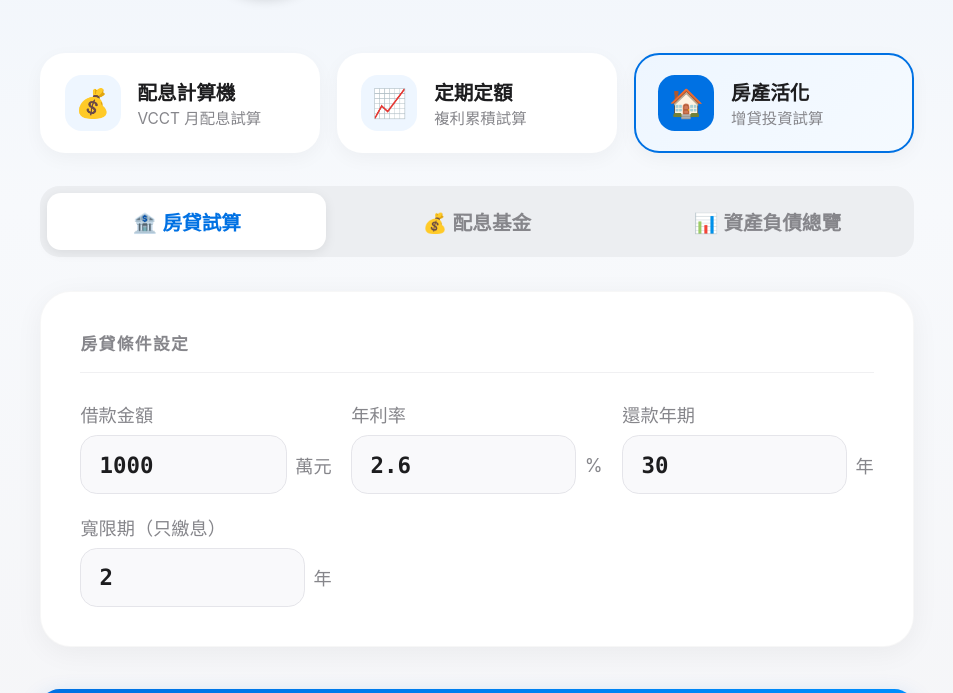
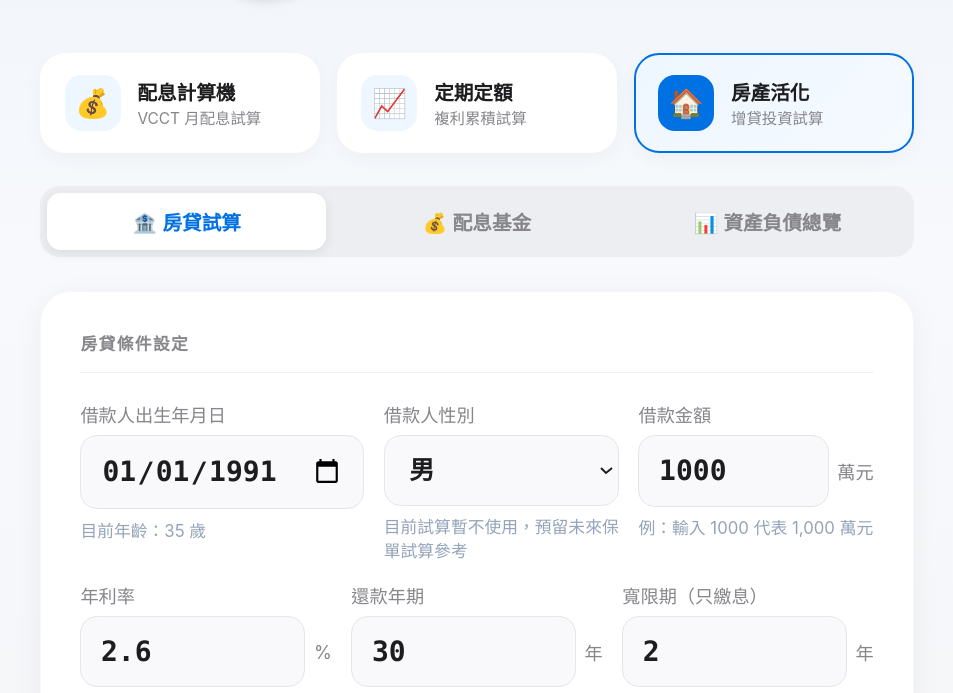
Before and after one commit to mapple0107/fubon-calculator, a plain HTML site: page leverage.html in a window 1280 px wide. Shown: the part 235-928 px from the top of the page, without its empty margins (163-1116 px from the left). Drawn offline with Linux system fonts and the light colour scheme; no server answers.

Commit message:
房貸試算卡片改版：新增出生年月日／性別，欄位下方加提示文字
- 房貸條件設定卡片改為 2 排 x 3 欄：出生年月日／性別／借款金額、年利率／還款年期／寬限期
- 新增借款人出生年月日（日期選擇器）與性別下拉選單，欄位下方即時顯示換算後的「目前年齡」
  （目前房貸試算本身不會用到年齡性別，純粹欄位收集，為未來可能的保單試算預留）
- 借款金額仍維持「萬元」短寫輸入方式，未改動計算邏輯
- 所有欄位下方新增灰色小字提示文字（例如「例：2.6」「1～40 年」），輸入框字體放大加粗

Co-Authored-By: Claude Sonnet 5 <noreply@anthropic.com>
Claude-Session: https://claude.ai/code/session_0114HoiSAsbrAfj3j6KAPjSK

```diff
--- a/leverage.html
+++ b/leverage.html
@@ -115,6 +115,9 @@
   .results.show { display: block; }
   .summary-row { font-size: 12.5px; color: #86868b; margin-top: 10px; text-align: center; }
   .note { font-size: 11px; color: #86868b; margin: -8px 0 12px; }
+  .field-hint { font-size: 12px; color: #94a3b8; }
+  .input-wrap.lg input { font-size: 20px; font-weight: 700; padding: 13px 14px; }
+  .field select.lg { font-size: 18px; font-weight: 700; padding: 13px 14px; }
   @media (max-width: 500px) { .metric-grid { grid-template-columns: 1fr 1fr; } }
 </style>
 </head>
@@ -156,34 +159,53 @@
       <h2>房貸條件設定</h2>
       <div class="grid3">
         <div class="field">
+          <label>借款人出生年月日</label>
+          <div class="input-wrap lg">
+            <input type="date" id="loanBirthdate" value="1991-01-01" onchange="updateAgeHint()">
+          </div>
+          <div class="field-hint" id="ageHint">目前年齡：35 歲</div>
+        </div>
+        <div class="field">
+          <label>借款人性別</label>
+          <select id="loanGender" class="lg">
+            <option value="男">男</option>
+            <option value="女">女</option>
+          </select>
+          <div class="field-hint">目前試算暫不使用，預留未來保單試算參考</div>
+        </div>
+        <div class="field">
           <label>借款金額</label>
-          <div class="input-wrap">
+          <div class="input-wrap lg">
             <input type="number" id="loanPrincipal" value="1000" step="10">
             <span class="unit">萬元</span>
           </div>
-        </div>
-        <div class="field">
-          <label>年利率</label>
-          <div class="input-wrap">
-            <input type="number" id="loanRate" value="2.6" step="0.05">
-            <span class="unit">%</span>
-          </div>
-        </div>
-        <div class="field">
-          <label>還款年期</label>
-          <div class="input-wrap">
-            <input type="number" id="loanYears" value="30" step="1">
-            <span class="unit">年</span>
-          </div>
+          <div class="field-hint">例：輸入 1000 代表 1,000 萬元</div>
         </div>
       </div>
       <div class="grid3" style="margin-top:14px;">
         <div class="field">
+          <label>年利率</label>
+          <div class="input-wrap lg">
+            <input type="number" id="loanRate" value="2.6" step="0.05">
+            <span class="unit">%</span>
+          </div>
+          <div class="field-hint">例：2.6</div>
+        </div>
+        <div class="field">
+          <label>還款年期</label>
+          <div class="input-wrap lg">
+            <input type="number" id="loanYears" value="30" step="1">
+            <span class="unit">年</span>
+          </div>
+          <div class="field-hint">1 ～ 40 年</div>
+        </div>
+        <div class="field">
           <label>寬限期（只繳息）</label>
-          <div class="input-wrap">
+          <div class="input-wrap lg">
             <input type="number" id="loanGrace" value="2" step="1">
             <span class="unit">年</span>
           </div>
+          <div class="field-hint">0 = 無寬限期，只繳利息</div>
         </div>
       </div>
     </div>
@@ -313,6 +335,19 @@ function switchTab(mode) {
 
 /* ---------- 房貸試算 ---------- */
 let mortgageSchedule = null;
+
+function updateAgeHint() {
+  const val = document.getElementById('loanBirthdate').value;
+  const hintEl = document.getElementById('ageHint');
+  if (!val) { hintEl.textContent = '請選擇出生年月日'; return; }
+  const birth = new Date(val);
+  const today = new Date();
+  let age = today.getFullYear() - birth.getFullYear();
+  const beforeBirthday = (today.getMonth() < birth.getMonth()) ||
+    (today.getMonth() === birth.getMonth() && today.getDate() < birth.getDate());
+  if (beforeBirthday) age -= 1;
+  hintEl.textContent = age >= 0 ? `目前年齡：${age} 歲` : '請確認出生年月日';
+}
 
 function calcMortgage() {
   const principal = (parseFloat(document.getElementById('loanPrincipal').value) || 0) * 10000;
@@ -479,6 +514,7 @@ function renderSummary() {
 
 buildFundOptions();
 fetchFundLiveRate();
+updateAgeHint();
 </script>
 </body>
 </html>
```
